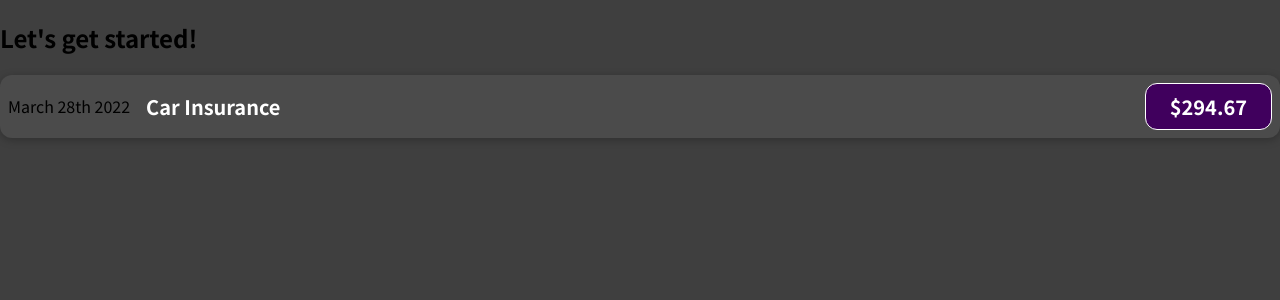
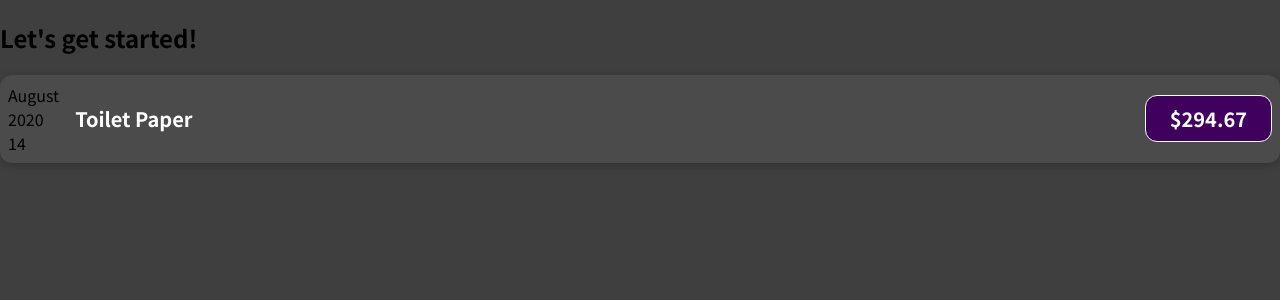
Before and after one commit to FilipiMachado/react-complete-guide, a React (Vite) app in the folder section-3/: page / in a window 1280 px wide. Shown: the top 300 px of the page. Built offline with nearby package versions, Linux system fonts and the light colour scheme.

Commit message:
passing data via props

```diff
--- a/section-3/src/App.jsx
+++ b/section-3/src/App.jsx
@@ -1,10 +1,32 @@
 import ExpenseItem from "./components/ExpenseItem";
 
 function App() {
+  const expenses = [
+    {
+      id: "e1",
+      title: "Toilet Paper",
+      amount: 94.12,
+      date: new Date(2020, 7, 14),
+    },
+    { id: "e2", title: "New TV", amount: 799.49, date: new Date(2021, 2, 12) },
+    {
+      id: "e3",
+      title: "Car Insurance",
+      amount: 294.67,
+      date: new Date(2021, 2, 28),
+    },
+    {
+      id: "e4",
+      title: "New Desk (Wooden)",
+      amount: 450,
+      date: new Date(2021, 5, 12),
+    },
+  ];
+
   return (
     <div>
       <h2>Let's get started!</h2>
-      <ExpenseItem />
+      <ExpenseItem title={expenses[0].title} date={expenses[0].date}/>
     </div>
   );
 }
--- /dev/null
+++ b/section-3/src/components/ExpenseDate.css
@@ -0,0 +1,26 @@
+.expense-date {
+  display: flex;
+  flex-direction: column;
+  width: 5.5rem;
+  height: 5.5rem;
+  border: 1px solid #ececec;
+  background-color: #2a2a2a;
+  color: white;
+  border-radius: 12px;
+  align-items: center;
+  justify-content: center;
+}
+
+.expense-date__month {
+  font-size: 0.75rem;
+  font-weight: bold;
+}
+
+.expense-date__year {
+  font-size: 0.75rem;
+}
+
+.expense-date__day {
+  font-size: 1.5rem;
+  font-weight: bold;
+}
--- /dev/null
+++ b/section-3/src/components/ExpenseDate.jsx
@@ -0,0 +1,17 @@
+import "./ExpenseDate.css";
+
+function ExpenseDate(props) {
+  const month = props.date.toLocaleString("en-US", { month: "long" });
+  const day = props.date.toLocaleString("en-US", { day: "2-digit" });
+  const year = props.date.getFullYear();
+
+  return (
+    <div>
+      <div>{month}</div>
+      <div>{year}</div>
+      <div>{day}</div>
+    </div>
+  );
+}
+
+export default ExpenseDate;
--- a/section-3/src/components/ExpenseItem.jsx
+++ b/section-3/src/components/ExpenseItem.jsx
@@ -1,11 +1,13 @@
-import './ExpenseItem.css'
+import ExpenseDate from "./ExpenseDate";
 
-function ExpenseItem() {
+import "./ExpenseItem.css";
+
+function ExpenseItem(props) {
   return (
     <div className="expense-item">
-      <div>March 28th 2022</div>
+      <ExpenseDate date={props.date} />
       <div className="expense-item__description">
-        <h2>Car Insurance</h2>
+        <h2>{props.title}</h2>
         <div className="expense-item__price">$294.67</div>
       </div>
     </div>
```
